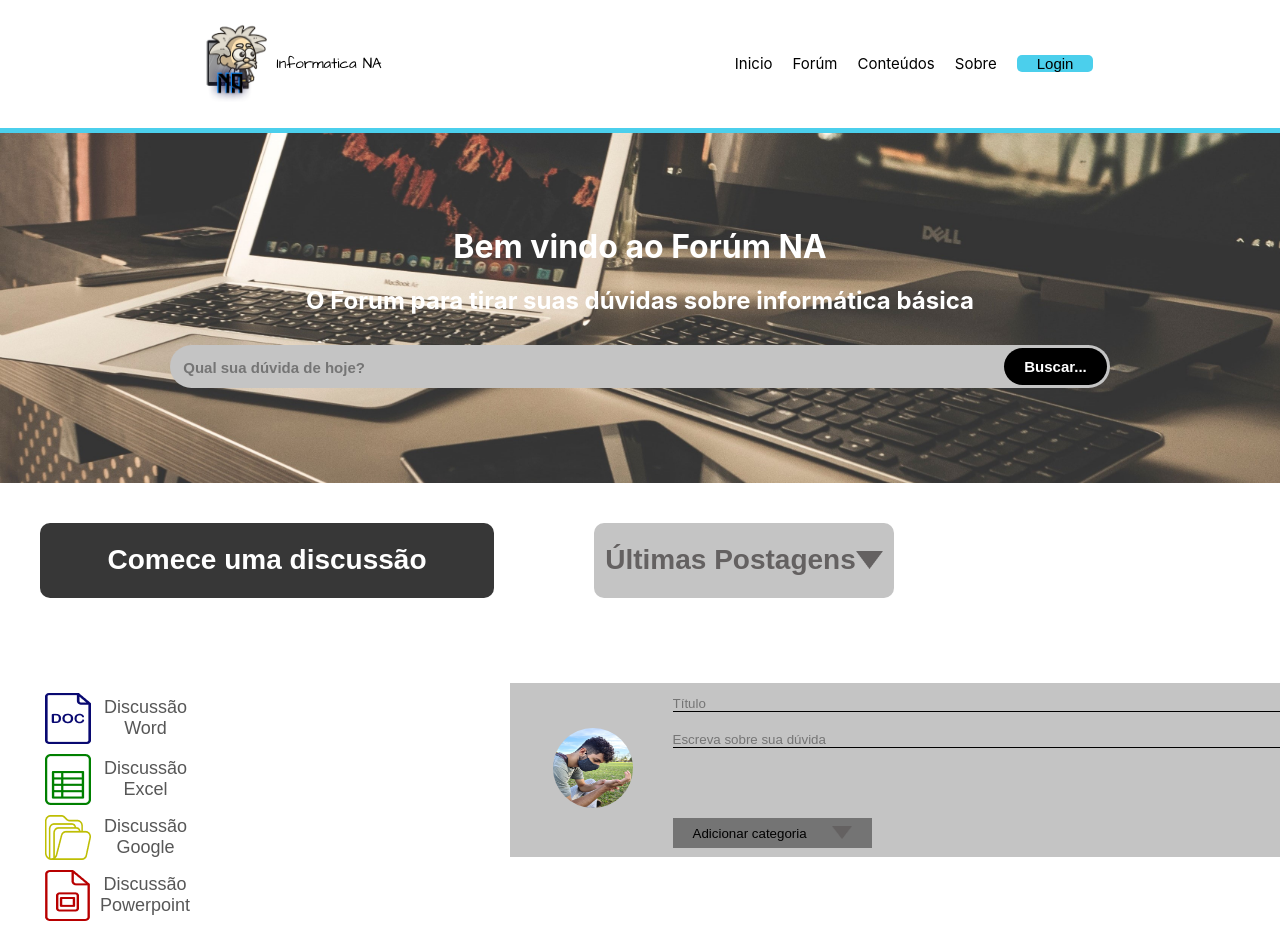
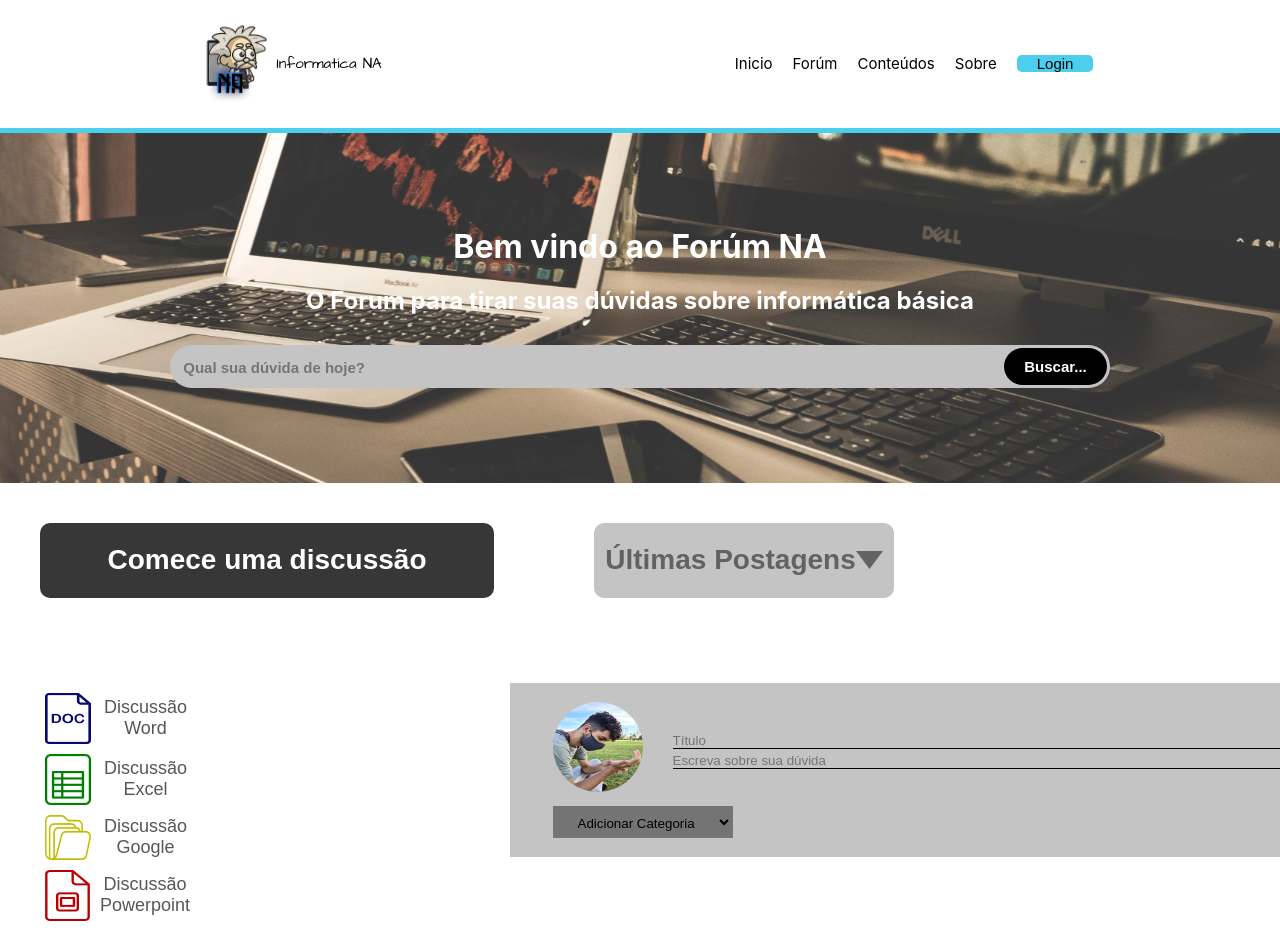
Before and after one commit to JeanRojasD/React-NA, a React (Create React App) app: page /forum_comment_new in a window 1280 px wide. Shown: the top 930 px of the page. Built offline with nearby package versions, Linux system fonts and the light colour scheme.

Commit message:
adicionar categoria

```diff
--- a/src/components/Forum-new-comment/index.css
+++ b/src/components/Forum-new-comment/index.css
@@ -10,14 +10,21 @@
 .new-all2{
    display: flex;
    flex-direction: column;
-   margin-left: 40px;
+   align-items: center;
+   justify-content: center;
+}
+.new-all3{
+    display: flex;
+    flex-direction: row;
+    align-items: center;
+    justify-content: center;
 }
 .new-buttons{
     display: flex;
     flex-direction: row;
     width: 1100px;
     justify-content: space-between;
-    margin-top: 70px;
+    margin-top:10px ;
 }
 .new-cc{
     display: flex;
@@ -46,15 +53,15 @@
 .new-text2{
     border-bottom: solid black 1px ;
     width: 1100px;
-    margin-top: 20px;
 }
 .new-comentar button{
     color: white;
 }
 .new-img{
-    width: 80px;
-    height: 80px;
+    width: 90px;
+    height: 90px;
     border-radius:100% ;
+    margin-right: 30px;
 }
 .new-cat{
     background: #747474 ;
@@ -62,6 +69,7 @@
     padding-right: 20px;
     padding-top: 8px ;
     padding-bottom: 5px;
+    outline: inherit;
 }
 .new-cat button{
     display: flex;
--- a/src/components/Forum-new-comment/index.jsx
+++ b/src/components/Forum-new-comment/index.jsx
@@ -2,6 +2,7 @@ import React from 'react'
 import Vector from '../../assets/images/vector.png'
 import './index.css'
 import { useState } from 'react'
+
 
 function Forumnew(props) {
     const [duvida, setDuvida] = useState("");
@@ -19,28 +20,31 @@ function Forumnew(props) {
     }
     return (
         <div className="new-all">
+            <div className="new-all2">
+                <form onSubmit={commentarSubmit}>
+                    <div className="new-all3">
                         <div className="new-principal">
                             <div className="new-imagem">
                                 <img className="new-img" src={props.imagem} alt="imagem" />
                             </div>
                         </div>
-            <div className="new-all2">
-                <form onSubmit={commentarSubmit}>
+                        <div className="new-inputs">
                             <div className="new-title">
                                 <input className="new-text" type="text" placeholder="Título" value={title} onChange={commentTitle} />
                             </div>
                             <div className="new-duvida">
                                 <input className="new-text2" type="text" placeholder="Escreva sobre sua dúvida" value={duvida} onChange={commentDuvida} />
                             </div>
+                        </div>
+                    </div>
                     <div className="new-buttons">
-                        <div className="new-cat">
-                            <button>
-                                <p>
-                                    Adicionar categoria
-                                </p>
-                                <img className="new-seta" src={Vector} alt="seta" />
-                            </button>
-                        </div>
+                        <select className="new-cat">
+                            <option value="adicionarCategoria">Adicionar Categoria</option>
+                            <option value="Word">Word</option>
+                            <option value="Excel">Excel</option>
+                            <option value="PowerPoint">PowerPoint</option>
+                            <option value="adicionarCategoria">Livre</option>
+                        </select>
                         <div className="new-cc">
                             <div className="new-cancelar">
                                 <button>Cancelar</button>
```
Lines whose indentation alone changed are shown as unchanged.
